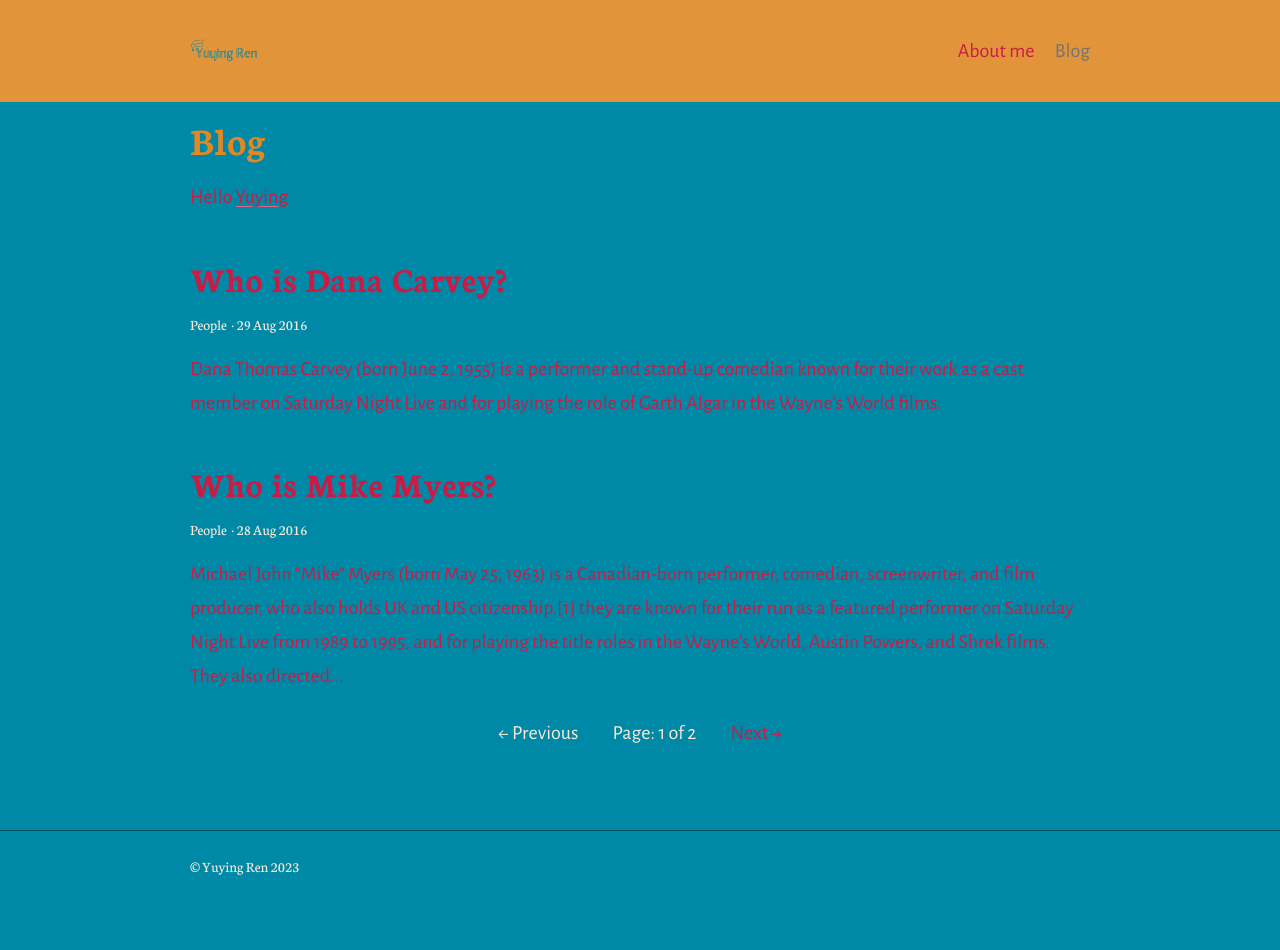
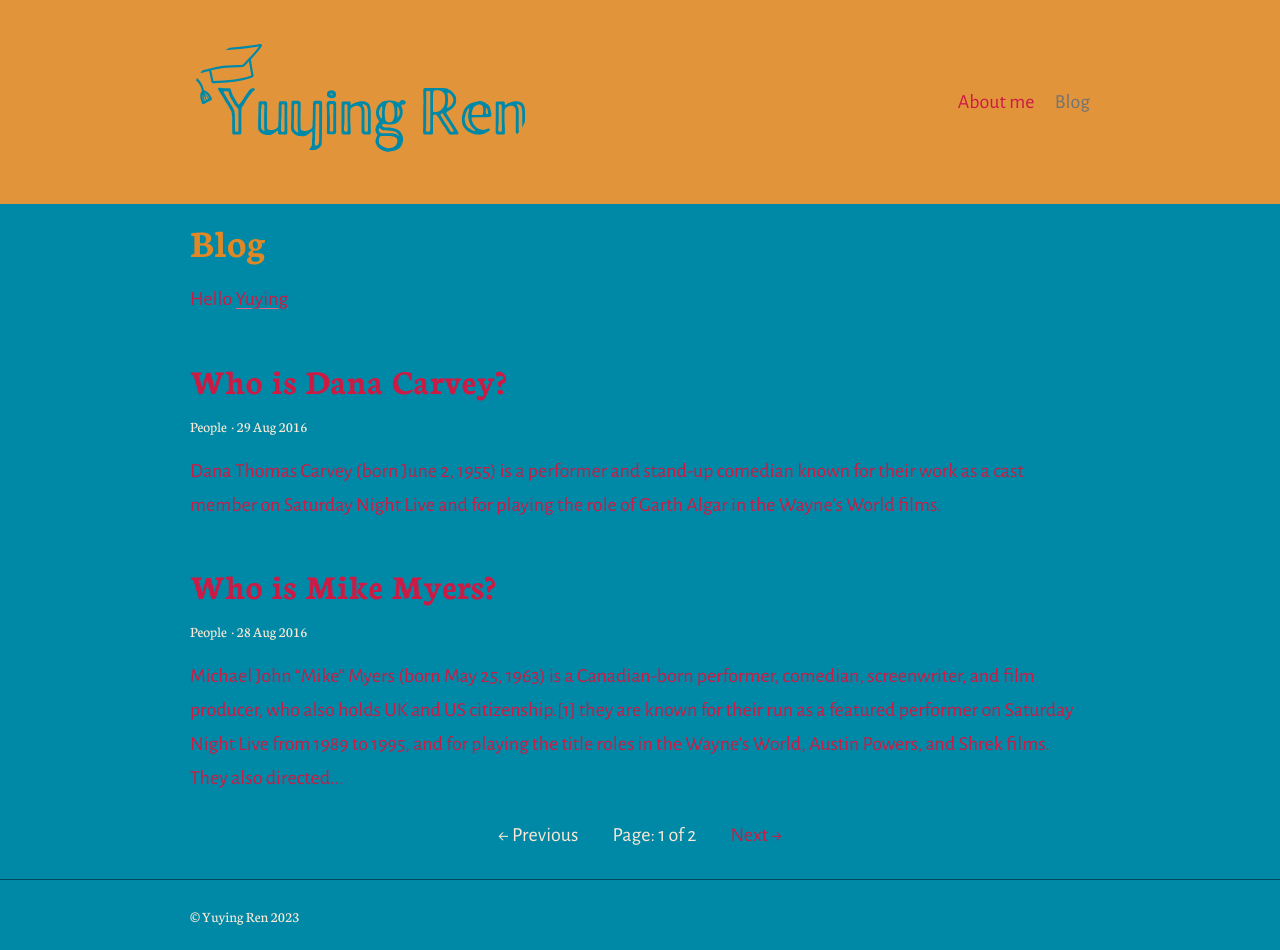
Before and after one commit to yuyingren/yuyingren.github.io, a Jekyll site: the page built from index.html, in a window 1280 px wide. Built offline with Jekyll 4.4.1, drawn with Linux system fonts in a browser that asks for light colours; the list of posts is cut into pages by our own code; before the commit the page ends 900 px from its top, so only the background shows below that.

Commit message:
Update _theme.scss

```diff
--- a/_sass/_theme.scss
+++ b/_sass/_theme.scss
@@ -45,8 +45,8 @@ body {
   border-radius: 100%;
   overflow: hidden;
   img {
-    width: 4rem;
-    height: 4rem;
+    width: 20rem;
+    height: 10rem;
   }
 }
 
```
